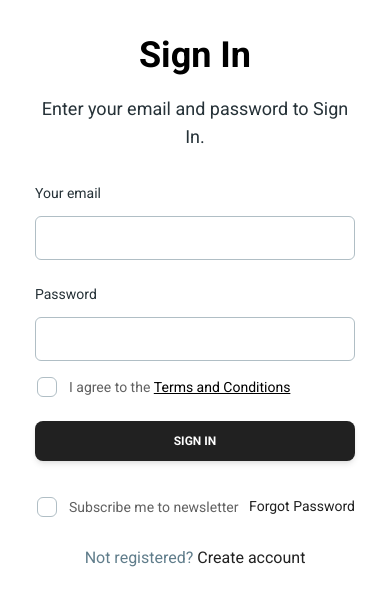
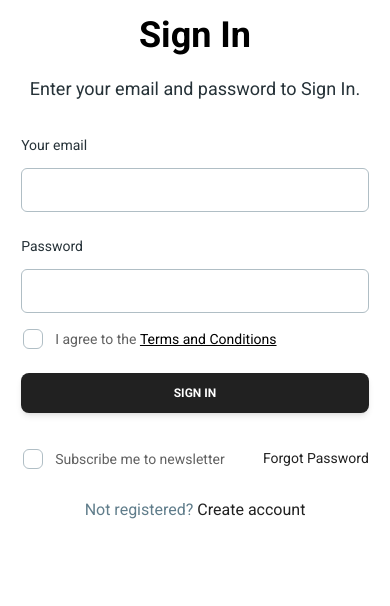
Before and after one commit to sofelaisrael/NCCFIMO, a React (Vite) app: page /sign-in in a window 390 px wide. Shown: the top 606 px of the page. Built offline with nearby package versions, Linux system fonts and the light colour scheme.

Commit message:
Minor Fixes

```diff
--- a/src/data/donate-details.js
+++ b/src/data/donate-details.js
@@ -5,6 +5,7 @@ import {
   export const donateData = [
     {
       title: "For Regular Support (Tithe, Offering, Donations, Vows, etc.)",
+      title2: '',
       description: [
         "Bank Name: UBA ",
         "Account Number: 2002407140  ",
@@ -14,6 +15,7 @@ import {
     },
     {
       title: "For Project Support (Building, Bus, and Others)",
+      title2: '',
       description: [
         "Bank Name: Access Bank ",
         "Account Number: 0021954159 ",
@@ -22,7 +24,8 @@ import {
 
     },
     {
-      title: "Capitation: This is one month federal government allowance sown as sed of faith to furtherthe gospel",
+      title: "For rural rugged, pledges, outreaches, capitation, and orientation, camp mission",
+      title2: "Capitation: This is a one month federal government allowance sown as seed of faith to further the gospel",
       description: [
         "Bank Name: First Bank ",
         "Account Number: 3009411213",
--- a/src/pages/home.jsx
+++ b/src/pages/home.jsx
@@ -491,7 +491,7 @@ export function Home() {
             <div className="all flex justify-between w-full relative Zones rounded-lg px-3">
               <span className="uppercase" >Zones</span>
               <span className=" text-[30px] increase">10</span>
-              <RxCaretRight className="caret" />
+              <RxCaretRight className="caret left-[40%] md:left-[20%]" />
             </div>
 
             <div className="drop hidden z-[1000]" >
@@ -621,10 +621,11 @@ export function Home() {
         </div>
 
         <div className="grid grid-cols-1 lg:grid-cols-3 md:grid-cols-2 gap-10 px-8">
-          {donateData.map(({ title, description }) => (
+          {donateData.map(({ title, title2, description }) => (
             <DonateCard
               key={title}
               title={title}
+              title2={title2}
               description={description}
             />
           ))}
--- a/src/pages/sign-in.jsx
+++ b/src/pages/sign-in.jsx
@@ -9,13 +9,13 @@ import { Link } from "react-router-dom";
 
 export function SignIn() {
   return (
-    <section className="m-8 flex h-[90vh] justify-between gap-4">
+    <section className="m-3 md:m-8 flex h-[90vh] justify-between gap-4">
       <div className="w-full lg:w-[60%]">
         <div className="text-center">
           <Typography variant="h2" className="font-bold mb-4">Sign In</Typography>
           <Typography variant="paragraph" color="blue-gray" className="text-lg font-normal">Enter your email and password to Sign In.</Typography>
         </div>
-        <form className="mt-8 mb-2 mx-auto w-80 max-w-screen-lg lg:w-3/4">
+        <form className="mt-8 mb-2 mx-auto w-[95%] md:w-80 max-w-screen-lg lg:w-3/4">
           <div className="mb-1 flex flex-col gap-6">
             <Typography variant="small" color="blue-gray" className="-mb-3 font-medium">
               Your email
@@ -46,14 +46,15 @@ export function SignIn() {
             className="inp"
             label={
               <Typography
-                variant="small"
+              variant="small"
                 color="gray"
-                className="flex items-center justify-start font-medium"
+                className="flex items-center justify-start font-medium tex"
               >
-                I agree to the&nbsp;
+                <span className="tex">I agree to the&nbsp;</span>
+
                 <a
                   href="#"
-                  className="font-normal text-black transition-colors hover:text-gray-900 underline"
+                  className="font-normal text-black transition-colors hover:text-gray-900 underline tex"
                 >
                   Terms and Conditions
                 </a>
@@ -72,15 +73,16 @@ export function SignIn() {
                 <Typography
                   variant="small"
                   color="gray"
-                  className="flex items-center justify-start font-medium inp"
+                  className="flex items-center justify-start font-medium inp tex"
                 >
-                  Subscribe me to newsletter
+                  <span className="tex">Subscribe me to newsletter</span>
+
                 </Typography>
               }
               containerProps={{ className: "-ml-2.5" }}
             />
-            <Typography variant="small" className="font-medium text-gray-900">
-              <a href="#">
+            <Typography variant="small" className="font-medium text-gray-900 tex">
+              <a href="#" className="tex">
                 Forgot Password
               </a>
             </Typography>
--- a/src/pages/sign-up.jsx
+++ b/src/pages/sign-up.jsx
@@ -171,19 +171,19 @@ export function SignUp() {
     })
   }
   return (
-    <section className="m-8 flex h-[90vh]">
+    <section className="m-0 md:m-8 flex h-[90vh]">
       <div className="w-2/5 h-full hidden lg:block">
         <img
           src="/img/pattern.png"
           className="h-full w-full object-cover rounded-3xl"
         />
       </div>
-      <div className="w-full lg:w-[70%] flex flex-col items-center justify-center">
+      <div className="w-full lg:w-[70%] flex flex-col items-center justify-center mt-5">
         <div className="text-center">
           <Typography variant="h2" className="font-bold mb-4">Join Us Today</Typography>
           <Typography variant="paragraph" color="blue-gray" className="text-lg font-normal">Enter your email and password to register.</Typography>
         </div>
-        <div className="mt-8 mb-2 mx-auto w-80 max-w-screen-lg lg:w-1/2">
+        <div className="mt-8 mb-2 mx-auto w-[270px] md:w-80 max-w-screen-lg lg:w-1/2">
           <div className="mb-1 flex flex-col gap-6">
             <Typography variant="small" color="blue-gray" className="-mb-3 font-medium">
               Your email
@@ -233,10 +233,11 @@ export function SignUp() {
                 color="gray"
                 className="flex items-center justify-start font-medium"
               >
-                I agree to the&nbsp;
+                <span className="tex">I agree to the&nbsp;</span>
+
                 <a
                   href="#"
-                  className="font-normal text-black transition-colors hover:text-gray-900 underline"
+                  className="font-normal text-black transition-colors hover:text-gray-900 underline tex"
                 >
                   Terms and Conditions
                 </a>
@@ -249,8 +250,9 @@ export function SignUp() {
           </Button>
 
           <Typography variant="paragraph" className="text-center text-blue-gray-500 font-medium mt-4">
-            Already have an account?
-            <Link to="/sign-in" className="text-gray-900 ml-1">Sign in</Link>
+            <span className="tex">Already have an account?</span>
+
+            <Link to="/sign-in" className="text-gray-900 ml-1 tex">Sign in</Link>
           </Typography>
         </div>
 
--- a/src/widgets/cards/donate.jsx
+++ b/src/widgets/cards/donate.jsx
@@ -6,13 +6,16 @@ import {
     IconButton,
 } from "@material-tailwind/react";
 
-export function DonateCard({ title, description }) {
+export function DonateCard({ title, title2, description }) {
     return (
-        <Card className="rounded-lg shadow-lg shadow-gray-500/1 h-[200px] md:h-[250px] mx-auto down w-full">
+        <Card className="rounded-lg shadow-lg shadow-gray-500/1 h-[200px] md:h-[250px] mx-auto down w-full omo">
             <CardBody className="relative h-full flex flex-col">
                 <div className="w-full mb-auto">
-                    <Typography variant="h5" className="text-[18px]" color="blue-gray">
+                    <Typography variant="h5" className="text-[18px] cap" color="blue-gray">
                         {title}
+                    </Typography>
+                    <Typography variant="h5" className="text-[18px] cap" color="blue-gray">
+                        {title2}
                     </Typography>
                 </div>
 
```
Also changed, not shown: index.css (+108 -43 lines).
